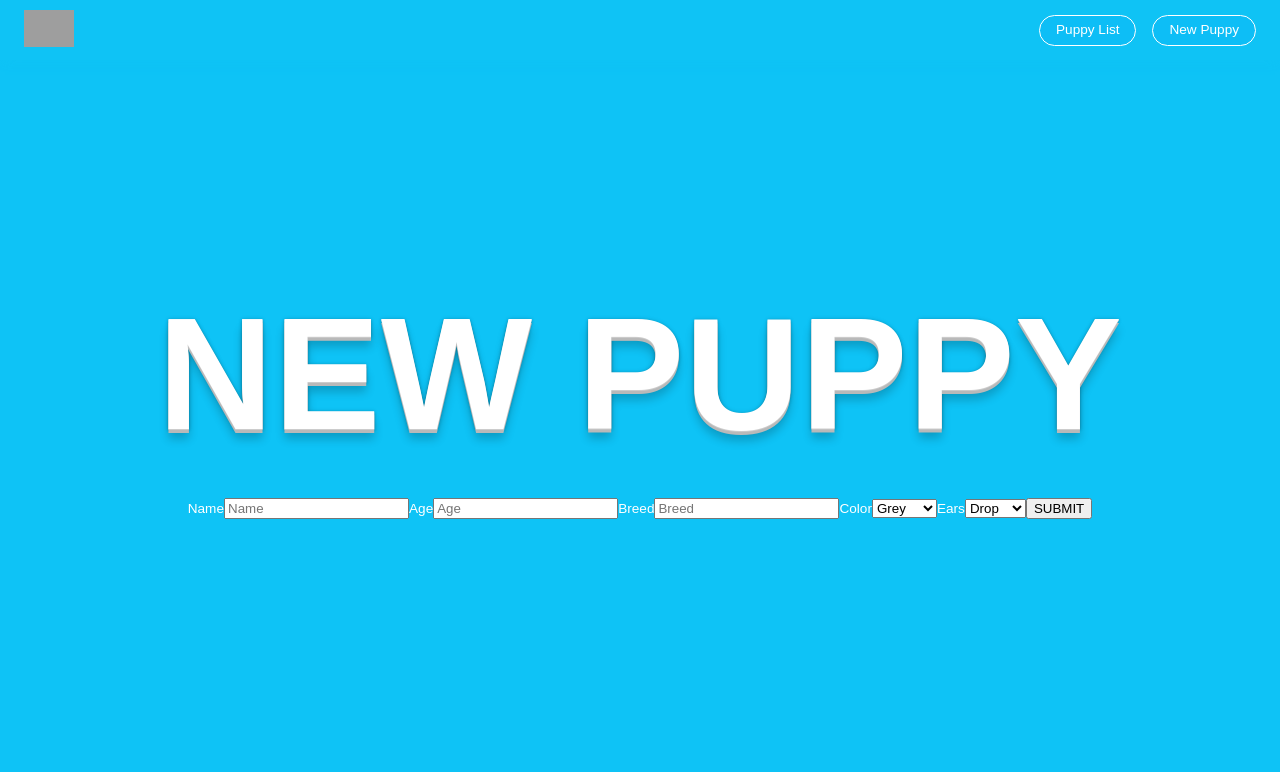
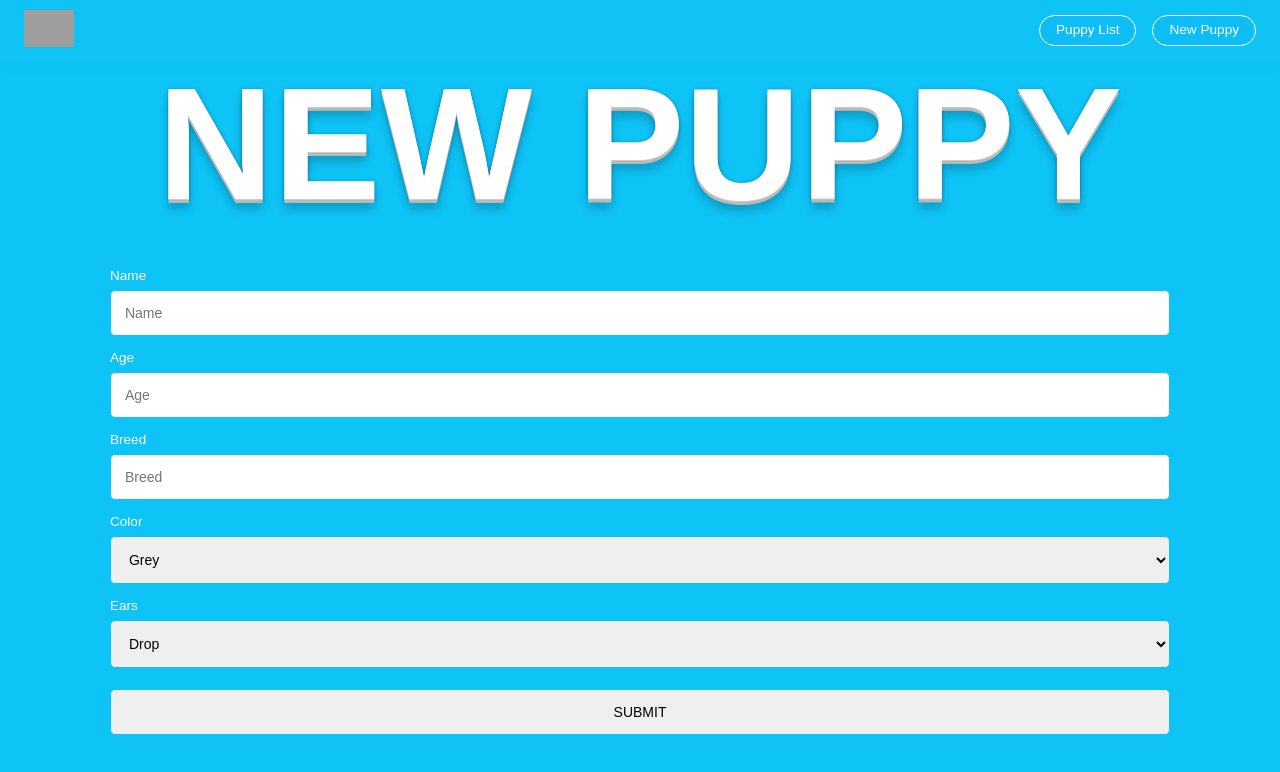
Before and after one commit to whlong1/puppies-front, a React (Create React App) app: page /puppies/new in a window 1280 px wide. Shown: the top 772 px of the page. Built offline with nearby package versions, Linux system fonts and the light colour scheme; grey boxes are pictures that could not be loaded; the HTML template or start-up script is replaced by a standard one.

Commit message:
Apply initial styling to NewPuppy form element

```diff
--- a/src/index.css
+++ b/src/index.css
@@ -156,6 +156,22 @@ li img {
 
 
 
+/* FORM */
+input, textarea, select, button {
+  width: 100%;
+  border: none;
+  padding: 14px;
+  font-size: 14px;
+  resize: vertical;
+  border-radius: 5px;
+  margin: 7px 0px 14px 0px;
+  border: 1px solid rgb(15, 195, 245);
+}
+
+input:focus, select:focus, textarea:focus {
+  outline: none;
+  border: 1px solid rgb(0, 147, 188);;
+}
 
 
 
--- a/src/pages/NewPuppy.jsx
+++ b/src/pages/NewPuppy.jsx
@@ -16,6 +16,8 @@ const NewPuppy = () => {
     e.preventDefault()
     console.log('Form Data', form)
   }
+
+
 
   return (
     <main className="new">
```
